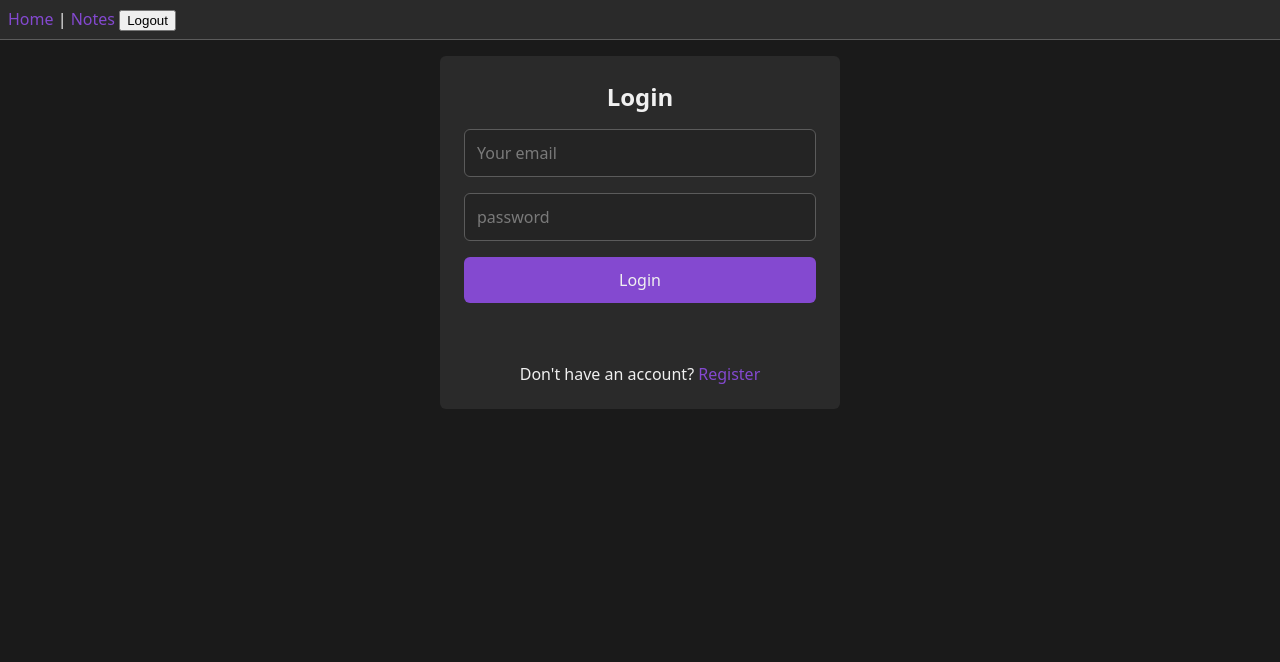
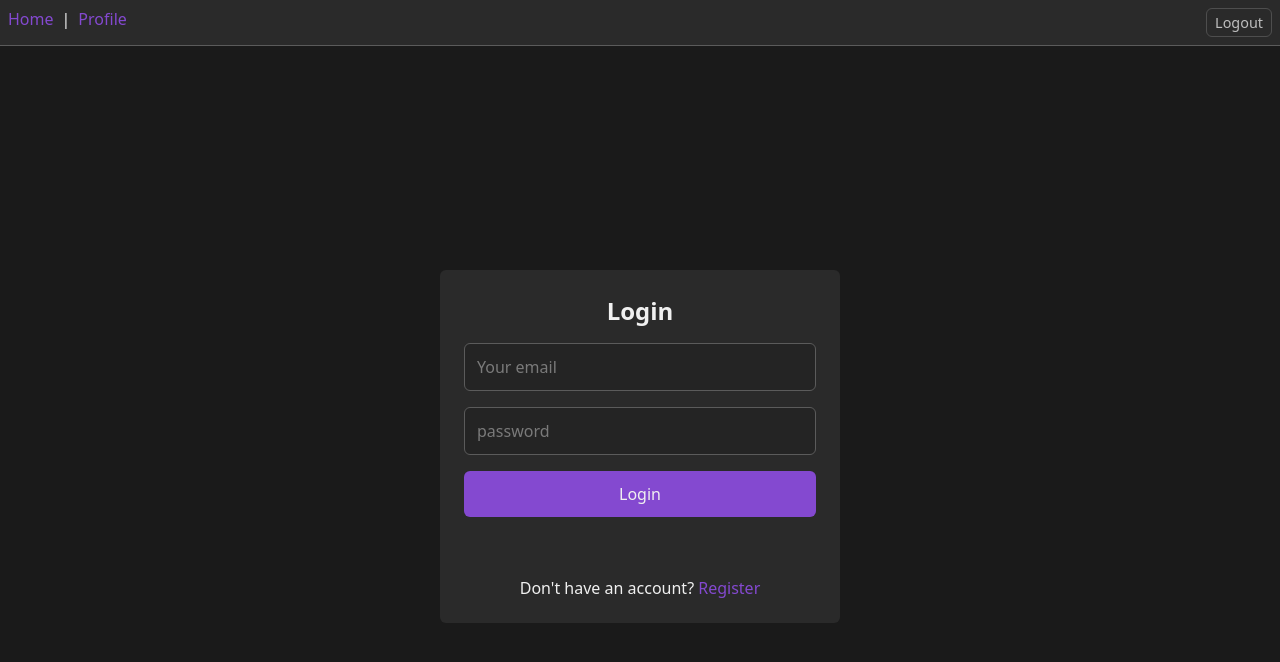
Before and after one commit to ricopoon85/COMP3322-PG09, a React app in the folder frontend/: page /login in a window 1280 px wide. Shown: the top 662 px of the page. Built offline with nearby package versions, Linux system fonts and the light colour scheme; sample sign-in values are in the browser's storage; the HTML template or start-up script is replaced by a standard one.

Commit message:
Rename Notes.jsx to Profile.jsx and improve navbar design

```diff
--- a/frontend/src/App.css
+++ b/frontend/src/App.css
@@ -8,8 +8,51 @@ a:hover {
 }
 
 nav {
+    display: flex;
+    gap: var(--space-sm);
     background-color: var(--color-surface);
     padding: var(--space-md);
     border-bottom: 1px solid var(--color-input-border);
-    margin-bottom: var(--space-md);
 }
+
+.logout {
+    padding: var(--space-xs) var(--space-sm);
+    border: 1px solid var(--color-input-border);
+    border-radius: var(--radius-sm);
+    color: var(--color-text);
+    background-color: transparent;
+    font: inherit;
+    font-size: 0.9rem;
+    cursor: pointer;
+    opacity: 0.75;
+    transition: background-color 150ms ease, opacity 150ms ease;
+
+    margin-left: auto;
+}
+
+.logout:hover {
+    background-color: var(--color-input-border);
+    opacity: 1;
+}
+
+.navbar {
+    padding: var(--space-sm);
+}
+
+.nav-button {
+    display: inline-block;
+    padding: var(--space-sm) var(--space-md);
+    border: 1px solid var(--color-input-border);
+    border-radius: var(--radius-sm);
+    color: var(--color-text) !important;
+    background-color: transparent;
+    text-decoration: none !important;
+    font: inherit;
+    cursor: pointer;
+    transition: background-color 150ms ease, color 150ms ease;
+}
+
+.nav-button:hover {
+    color: var(--color-text) !important;
+    background-color: var(--color-input-border);
+}
--- a/frontend/src/App.jsx
+++ b/frontend/src/App.jsx
@@ -1,9 +1,9 @@
-import React from 'react'
+import React, { useEffect, useState } from 'react'
 import { BrowserRouter, Routes, Route, Link, Navigate } from 'react-router-dom'
 import Home from './pages/Home'
 import Register from './pages/Register'
 import Login from './pages/Login'
-import Notes from './pages/Notes'
+import Profile from './pages/Profile'
 
 import './App.css'
 
@@ -14,30 +14,39 @@ function RequireLogin({ children }) {
 }
 
 function App() {
-  const isLoggedIn = Boolean(localStorage.getItem('token'))
+  const [isLoggedIn, setIsLoggedIn] = useState(() => Boolean(localStorage.getItem('token')))
+
+  useEffect(() => {
+    const updateLoginStatus = () => {
+      setIsLoggedIn(Boolean(localStorage.getItem('token')))
+    }
+
+    window.addEventListener('login-event', updateLoginStatus)
+
+    return () => {
+      window.removeEventListener('login-event', updateLoginStatus)
+    }
+  }, [])
 
   return (
     <BrowserRouter>
-      <nav style={{ padding: 8 }}>
-        <Link to="/">Home</Link> |  <Link to="/notes">Notes</Link>{' '}
-        {isLoggedIn ? (
-          <button onClick={() => {
+      {isLoggedIn && (
+        <nav className="navbar">
+          <Link to="/">Home</Link> |  <Link to="/profile">Profile</Link>{' '}
+          <button className="logout" onClick={() => {
             localStorage.removeItem('token')
+            window.dispatchEvent(new Event('auth-changed'))
             window.location.href = '/login'
           }}>
             Logout
           </button>
-        ) : (
-          <>
-            <Link to="/login">Login</Link>
-          </>
-        )}
-      </nav>
+        </nav>
+      )}
       <Routes>
         <Route path="/" element={<RequireLogin><Home /></RequireLogin>} />
         <Route path="/register" element={<Register />} />
         <Route path="/login" element={<Login />} />
-        <Route path="/notes" element={<RequireLogin><Notes /></RequireLogin>} />
+        <Route path="/profile" element={<RequireLogin><Profile /></RequireLogin>} />
       </Routes>
     </BrowserRouter>
   )
--- a/frontend/src/pages/Auth.module.css
+++ b/frontend/src/pages/Auth.module.css
@@ -28,20 +28,27 @@
   cursor: pointer;
   transition: background-color 150ms ease;
 }
+
 .button:hover {
   background-color: var(--color-button-hover);
+}
+
+.page {
+    min-height: 100dvh;
+    display: grid;
+    place-items: center;
+    padding: var(--space-lg);
 }
 
 .form {
     display: flex;
     flex-direction: column;
     gap: var(--space-md);
-    max-width: 400px;
-    margin: 0 auto;
-    justify-content: center;
+    width: min(100%, 400px);
+    margin: 0;
+    padding: var(--space-lg);
 
     background-color: var(--color-surface);
-    padding: var(--space-lg);
     border-radius: var(--radius-sm);
 }
 
--- a/frontend/src/pages/Login.jsx
+++ b/frontend/src/pages/Login.jsx
@@ -22,9 +22,11 @@ export default function Login() {
       const token = res.data.data.token;
 
       localStorage.setItem('token', token);
+      window.dispatchEvent(new Event('login-event'));
+      window.dispatchEvent(new Event('auth-changed'));
       setMsg('Login success');
       setMsgType('success');
-      navigate('/notes');
+      navigate('/profile');
     } catch (err) {
       const errMsg = err?.response?.data?.error || 'Login failed';
 
@@ -36,6 +38,7 @@ export default function Login() {
   };
 
   return (
+    <div className={styles.page}>
       <form className={styles.form} onSubmit={handleSubmit}>
         <h2>Login</h2>
         <input className={styles.input} value={email} onChange={e => setEmail(e.target.value)} placeholder="Your email" />
@@ -48,5 +51,6 @@ export default function Login() {
           Don't have an account? <Link to="/register">Register</Link>
         </p>
       </form>
+    </div>
   );
 }
--- a/frontend/src/pages/Notes.jsx
+++ b/frontend/src/pages/Profile.jsx
@@ -1,7 +1,7 @@
 import React, { useEffect, useState } from 'react';
 import api from '../services/api';
 
-export default function Notes() {
+export default function Profile() {
   const [user, setUser] = useState(null);
   const [error, setError] = useState('');
 
@@ -19,7 +19,7 @@ export default function Notes() {
 
   return (
     <div>
-      <h2>Notes (stub)</h2>
+      <h2>Profile</h2>
       {error && <div style={{ color: 'red' }}>{error}</div>}
       {user ? (
         <div>
--- a/frontend/src/pages/Register.jsx
+++ b/frontend/src/pages/Register.jsx
@@ -32,6 +32,7 @@ export default function Register() {
   };
 
   return (
+    <div className={styles.page}>
       <form className={styles.form} onSubmit={handleSubmit}>
         <h2>Register</h2>
         <input className={styles.input} value={username} onChange={e => setUsername(e.target.value)} placeholder="Your username" />
@@ -45,5 +46,6 @@ export default function Register() {
           Already have an account? <Link to="/login">Login</Link>
         </p>
       </form>
+    </div>
   );
 }
```
Also changed, not shown: frontend/src/assets/user-svgrepo-com.svg (added). Lines whose indentation alone changed are shown as unchanged.
